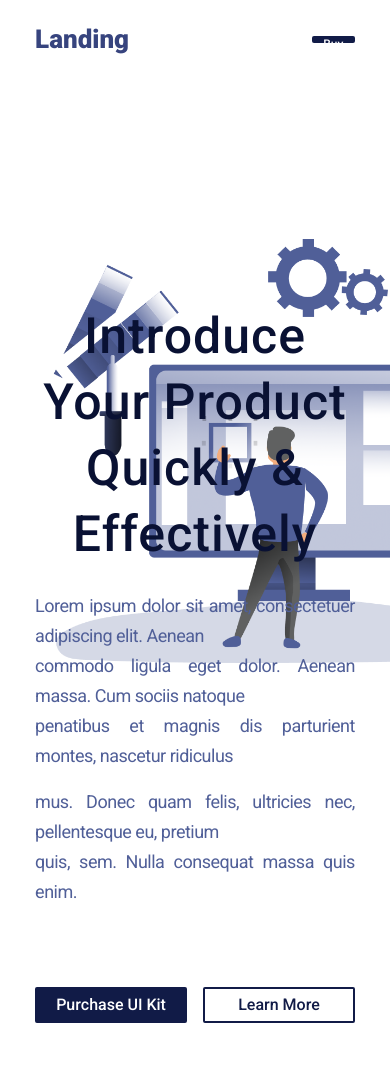
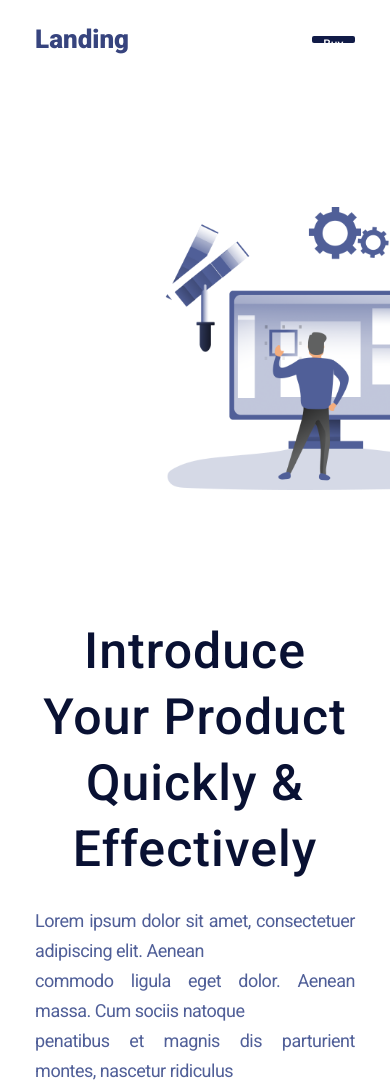
Before and after one commit to clintonjn/fend_mm1_v2, a plain HTML site: page index.html in a window 390 px wide. Shown: the top 1089 px of the page. Drawn offline with nearby package versions, Linux system fonts and the light colour scheme.

Commit message:
fixed section 1 image switcharoo

```diff
--- a/index.html
+++ b/index.html
@@ -37,10 +37,18 @@
       background-size: auto 110vh;
     }
 
+    @media (max-width: 1200px) {
+      .hero-bg::before {
+        opacity: 0.3;
+      }
+    }
+
     @media (max-width: 768px) {
       body {
-        background-position: center top;
-        background-size: auto 120vh;
+        background-image: none;
+      }
+      .hero-bg::before {
+        opacity: 0;
       }
     }
     @media (min-width: 1441px) {
@@ -68,8 +76,8 @@
       background-image: url('./images/section1.png');
       background-repeat: no-repeat;
       background-position: right top;
-      background-size: auto clamp(50%, 50vw + 20%, 100%);
-      opacity: clamp(0.1, (100vw - 400px) / 600, 1);
+      background-size: clamp(auto 50%, auto 100vw, auto 120%);
+      opacity: clamp(0, 100vw / 1000, 1);
       z-index: -1;
       pointer-events: none;
       transition: all 0.3s ease;
@@ -83,7 +91,7 @@
     <div class="container mx-auto px-0">
 
       <!-- Navbar -->
-      <nav class="flex items-center justify-between py-5 px-[9%]">
+      <nav class="flex items-center justify-between py-5 px-[9%] mb-16 md:mb-0">
         <!-- Navigation Links -->
         <div class="hidden md:flex space-x-12">
           <a href="#" class="text-nav-text text-sm font-normal">Home</a>
@@ -101,8 +109,13 @@
       </nav>
     </div>
 
+    <!-- Mobile Image - Between header and content -->
+    <div class="w-screen md:hidden pt-16">
+      <img src="./images/section1.png" class="w-3/5 ml-auto" alt="Hero Image">
+    </div>
+
     <!-- Hero Content -->
-    <div class="bg-no-repeat bg-right hero-bg mt-40 min-h-[750px]">
+    <div class="bg-no-repeat bg-right hero-bg mt-2 md:mt-8 min-h-[750px]">
       <div class="container mx-auto px-0">
         <div class="flex flex-col md:flex-row items-center mt-16 px-[9%] md:px-[9%] justify-center">
         <div class="w-full md:w-1/2 order-2 md:order-1">
```
